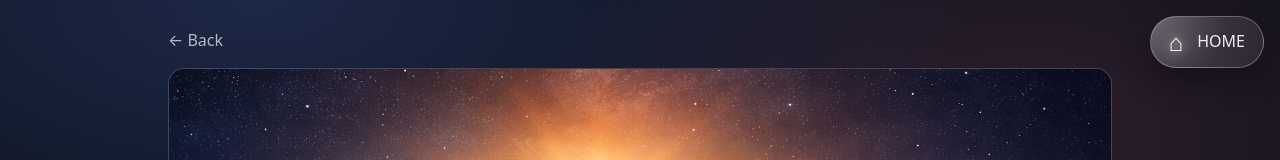
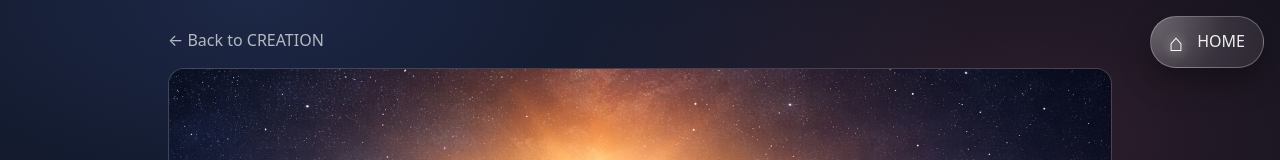
Before and after one commit to Message4U/six-windows, a Next.js app: page /bible/colossians-1-15-17 in a window 1280 px wide. Shown: the top 160 px of the page. Built offline with nearby package versions, Linux system fonts and the light colour scheme.

Commit message:
Update Bible pages

```diff
--- a/app/bible/colossians-1-15-17/page.tsx
+++ b/app/bible/colossians-1-15-17/page.tsx
@@ -2,7 +2,7 @@ export default function ExploreColossians11517() {
 
   return (
     <main className="container">
-      <a className="back" href="/journey/creation">← Back</a>
+      <a className="back" href="/journey/creation">← Back to CREATION</a>
 
 
       <div className="card" style={{ overflow: "hidden", padding: 0, marginTop: 14 }}>
--- a/app/bible/revelation-4-11/page.tsx
+++ b/app/bible/revelation-4-11/page.tsx
@@ -1,7 +1,7 @@
 export default function ExploreGenesis11() {
   return (
     <main className="container">
-      <a className="back" href="/journey/creation">← Back</a>
+      <a className="back" href="/journey/creation">← Back to CREATION</a>
 
 
       <div className="card" style={{ overflow: "hidden", padding: 0, marginTop: 14 }}>
```
